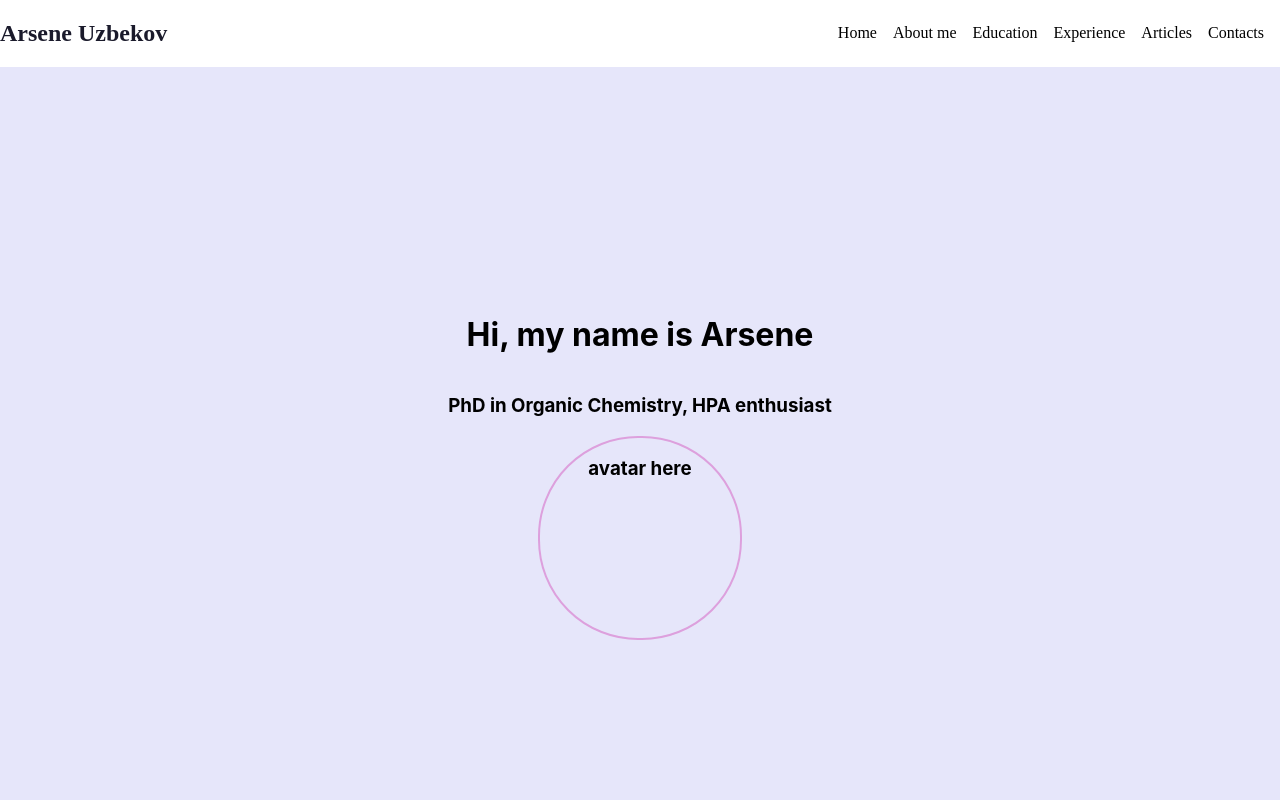
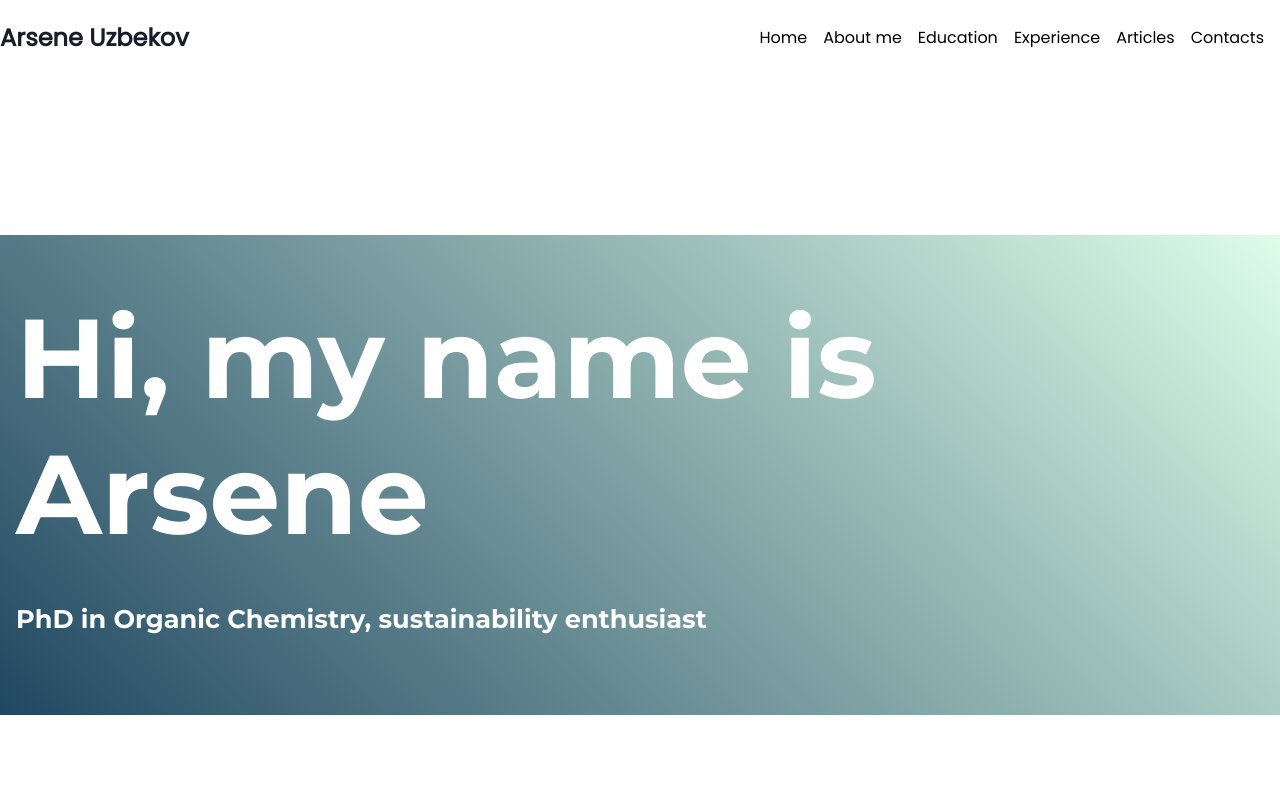
Before and after one commit to gorgeousPotato/arsene-portfolio, a React (Create React App) app: page / in a window 1280 px wide. Shown: the top 800 px of the page. Built offline with nearby package versions, Linux system fonts and the light colour scheme.

Commit message:
first touches of style

```diff
--- a/public/index.html
+++ b/public/index.html
@@ -24,6 +24,9 @@
       work correctly both with client-side routing and a non-root public URL.
       Learn how to configure a non-root public URL by running `npm run build`.
     -->
+    <link rel="preconnect" href="https://fonts.googleapis.com">
+    <link rel="preconnect" href="https://fonts.gstatic.com" crossorigin>
+    <link href="https://fonts.googleapis.com/css2?family=Montserrat:ital,wght@0,100..900;1,100..900&family=Poppins&family=Rubik+Mono+One&display=swap" rel="stylesheet">
     <title>Arsene Uzbekov</title>
   </head>
   <body>
--- a/src/App.css
+++ b/src/App.css
@@ -1,5 +1,9 @@
 .App {
   text-align: center;
+  font-family: "Montserrat", sans-serif;
+  font-weight: 400;
+  font-style: normal;
+
 }
 
 .App-logo {
--- a/src/components/HomePage/HomePage.css
+++ b/src/components/HomePage/HomePage.css
@@ -4,12 +4,35 @@
   align-items: center;
   justify-content: center;
   height: 100vh;
-  background-color: lavender;
+
 }
 
+.HomePage h1 {
+  font-size: 7rem;
+  margin-bottom:1rem;
+  margin-top: 0;
+}
+
+.HomePage h3 {
+  font-size: 1.6rem;
+}
 .avatar {
   width: 200px;
   height: 200px;
   border: 2px solid plum;
   border-radius: 100px;
+
 }
+
+.gradient {
+  height: 60vh;
+  width: 100%;
+  background: linear-gradient(45deg, #1f4660, #dfffea);
+  color: white;
+  text-align: left;
+  padding-left: 2rem;
+  display: flex;
+  flex-direction: column;
+  justify-content: center;
+  align-items: flex-start;
+}
--- a/src/components/HomePage/HomePage.jsx
+++ b/src/components/HomePage/HomePage.jsx
@@ -3,10 +3,9 @@
 export default function HomePage() {
   return (
     <div className="HomePage">
-      <h1>Hi, my name is Arsene</h1>
-      <h3>PhD in Organic Chemistry, HPA enthusiast</h3>
-      <div className="avatar">
-        <h3>avatar here</h3>
+      <div className="gradient">
+        <h1>Hi, my name is Arsene</h1>
+        <h3>PhD in Organic Chemistry, sustainability enthusiast</h3>
       </div>
     </div>
   );
```
